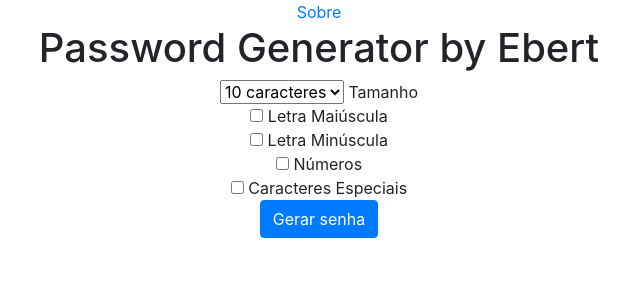
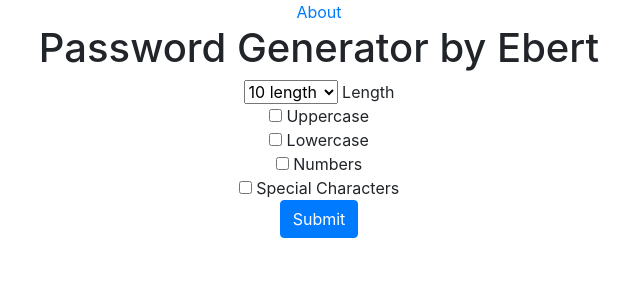
Before and after one commit to ebertcrn/django3_passwordgenerator, a Django app: page / in a window 1280 px wide. Shown: the top 300 px of the page, without its empty margins (321-961 px from the left). Run offline with Django 3.2, Linux system fonts and the light colour scheme; some libraries are stand-ins or nearby versions.

Commit message:
Translation to english

```diff
--- a/password_generator-project/generator/templates/generator/about.html
+++ b/password_generator-project/generator/templates/generator/about.html
@@ -6,9 +6,9 @@
     <link rel="stylesheet" href="https://stackpath.bootstrapcdn.com/bootstrap/4.5.2/css/bootstrap.min.css" integrity="sha384-JcKb8q3iqJ61gNV9KGb8thSsNjpSL0n8PARn9HuZOnIxN0hoP+VmmDGMN5t9UJ0Z" crossorigin="anonymous">
 </head>
 <body>
-    <h1>Sobre</h1>
+    <h1>About</h1>
     <p>
-        Sou Ebert, tenho 27 anos e esse é meu site de geração de passwords!
+        My name is Ebert, I'm 27 yo and this is my pw generator!
     </p>
     <a href="https://www.linkedin.com/in/ebert-rodrigues/">Linkedin</a>
     <br>
--- a/password_generator-project/generator/templates/generator/home.html
+++ b/password_generator-project/generator/templates/generator/home.html
@@ -8,34 +8,37 @@
 <body>
     <div class="container text-center">
         <nav>
-            <a href="{% url 'about' %}">Sobre</a>
+            <a href="{% url 'about' %}">About</a>
         </nav>
         <h1>Password Generator by Ebert</h1>
         <form action="{% url 'password' %}"> <!-- ao clicar submit, vai para a url referenciada pelo nome 'password' em urls.py-->
-            <select name="comprimento">
-                <option value="6">6 caracteres</option>
-                <option value="7">7 caracteres</option>
-                <option value="8">8 caracteres</option>
-                <option value="9">9 caracteres</option>
-                <option value="10" selected="selected">10 caracteres</option>
-                <option value="11">11 caracteres</option>
-                <option value="12">12 caracteres</option>
-                <option value="13">13 caracteres</option>
-                <option value="14">14 caracteres</option>
-                <option value="15">15 caracteres</option>
-                <option value="16">16 caracteres</option>
-                <option value="17">17 caracteres</option>
-            </select> Tamanho
+            <select name="length">
+                <option value="6">6 length</option>
+                <option value="7">7 length</option>
+                <option value="8">8 length</option>
+                <option value="9">9 length</option>
+                <option value="10" selected="selected">10 length</option>
+                <option value="11">11 length</option>
+                <option value="12">12 length</option>
+                <option value="13">13 length</option>
+                <option value="14">14 length</option>
+                <option value="15">15 length</option>
+                <option value="16">16 length</option>
+                <option value="17">17 length</option>
+                <option value="18">18 length</option>
+                <option value="19">19 length</option>
+                <option value="20">20 length</option>
+            </select> Length
             <br>
-            <input type="checkbox" name="letraMaiuscula"> Letra Maiúscula
+            <input type="checkbox" name="uppercase"> Uppercase
             <br>
-            <input type="checkbox" name="letraMinuscula"> Letra Minúscula
+            <input type="checkbox" name="lowercase"> Lowercase
             <br>
-            <input type="checkbox" name="numeros"> Números
+            <input type="checkbox" name="numbers"> Numbers
             <br>
-            <input type="checkbox" name="caracteresEspeciais"> Caracteres Especiais
+            <input type="checkbox" name="specialchars"> Special Characters
             <br>
-            <input type="submit" value="Gerar senha" class="btn btn-primary">
+            <input type="submit" value="Submit" class="btn btn-primary">
         </form>
     </div>
 </body>
--- a/password_generator-project/generator/templates/generator/password.html
+++ b/password_generator-project/generator/templates/generator/password.html
@@ -9,8 +9,6 @@
     <div class="container text-center">
         <h1>Your password is:</h1>
         <h2 class="alert alert-success" id="password">{{ password }}</h2>
-<!--          <label for="fname">First name:</label>-->
-<!--  <input type="text" id="password" name="fname"><br><br>-->
         <button class='btn btn-success' onclick="copyToClipboard()">Copy Password</button>
         <br>
         <br>
--- a/password_generator-project/generator/views.py
+++ b/password_generator-project/generator/views.py
@@ -11,16 +11,16 @@ def home(request):
 def password(request):
     characters = []
 
-    if request.GET.get('letraMinuscula'):
+    if request.GET.get('lowercase'):
         characters.extend(list('abcdefghijklmnopqrstuvwxyz'))
-    if request.GET.get('letraMaiuscula'):
+    if request.GET.get('uppercase'):
         characters.extend(list('ABCDEFGHIJKLMNOPQRSTUVWXYZ'))
-    if request.GET.get('numeros'):
+    if request.GET.get('numbers'):
         characters.extend(list('0123456789'))
-    if request.GET.get('caracteresEspeciais'):
+    if request.GET.get('specialchars'):
         characters.extend(list('!@#$%&*'))
 
-    length = int(request.GET.get('comprimento', 10))  # default value = 10
+    length = int(request.GET.get('length', 10))  # default value = 10
     thepassword = ''
 
     if not len(characters):
```
Also changed, not shown: password_generator-project/db.sqlite3.
